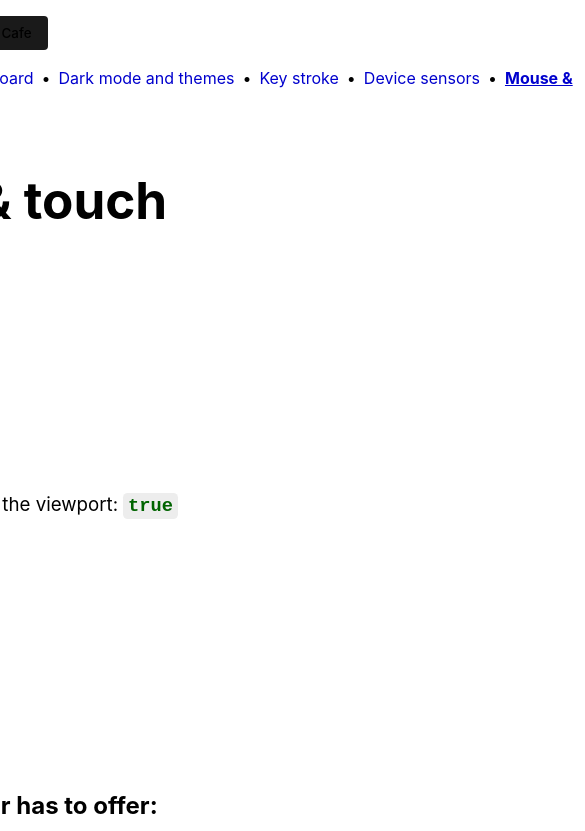
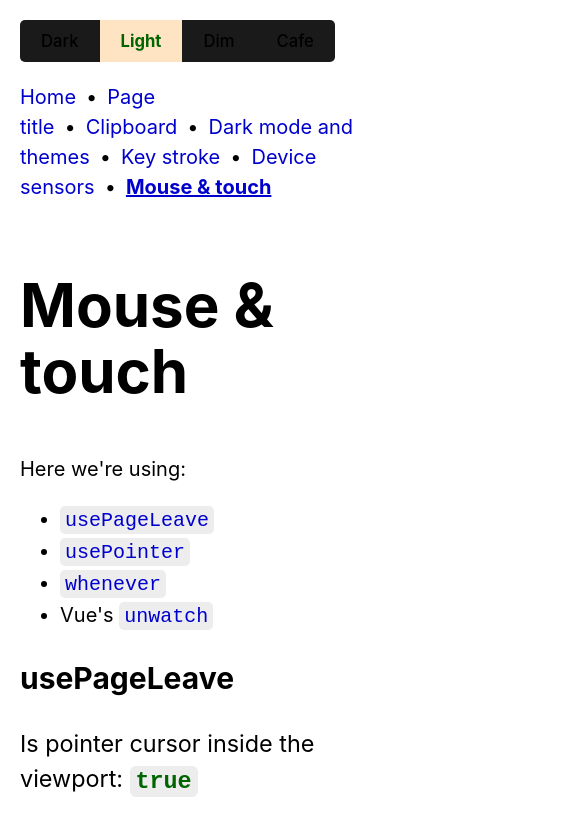
Before and after one commit to YonatanKof/vue-use, a Vue app: page /use-mouse-and-touch in a window 390 px wide. Shown: the top 831 px of the page, 585 px wide, since content can reach past the window. Built offline with nearby package versions, Linux system fonts and the light colour scheme.

Commit message:
Make responsive

```diff
--- a/src/components/useMouseAndTouchDraw.vue
+++ b/src/components/useMouseAndTouchDraw.vue
@@ -20,7 +20,7 @@ watch(pointer, () => {
 });
 onMounted(() => {
 	canvas.value.style.height = "var(--width-md)";
-	canvas.value.style.width = "var(--width-md)";
+	canvas.value.style.width = "100%";
 	canvas.value.style.backgroundColor = "beige";
 	canvas.value.style.border = "solid brown 2px";
 });
--- a/src/style.scss
+++ b/src/style.scss
@@ -10,6 +10,7 @@
 	-webkit-font-smoothing: antialiased;
 	-moz-osx-font-smoothing: grayscale;
 	-webkit-text-size-adjust: 100%;
+	word-wrap: anywhere;
 
 	/* color */
 	/* color-scheme: light dark; */
@@ -26,6 +27,7 @@
 	--color-caution: firebrick;
 	--color-success: darkgreen;
 	--color-link: mediumblue;
+
 }
 body {
 	margin: 0;
@@ -36,8 +38,9 @@ body {
 	min-height: 100vh;
 }
 #app {
-	width: var(--width-md);
+	max-width: var(--width-md);
 	display: flex;
+	margin-inline: 2rem;
 }
 main,
 section,
@@ -55,6 +58,7 @@ pre {
 	padding: 0.5em 1rem;
 	margin-block: 0.25em;
 	display: block;
+	white-space: break-spaces;
 }
 a {
 	color: var(--color-link);
@@ -69,7 +73,7 @@ a {
 }
 
 h1 {
-	font-size: 3.2em;
+	font-size: 3rem;
 	line-height: 1.1;
 }
 
@@ -107,7 +111,6 @@ blockquote {
 	padding: 2em;
 }
 
-
 hr {
 	margin-block: 1rem;
 	border: none;
@@ -132,3 +135,13 @@ hr {
 	background: gray;
 	color: white;
 }
+
+@media (width <= 30em) {
+	:root {
+		font-size: 20px;
+	}
+	#app {
+		// background-color: rgb(255, 238, 217);
+		margin-inline: 1rem;
+	}
+}
```
